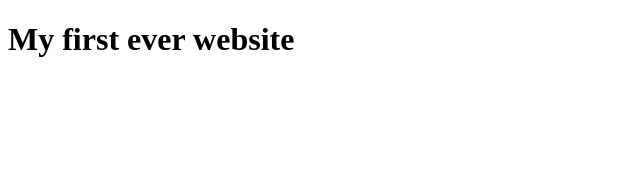
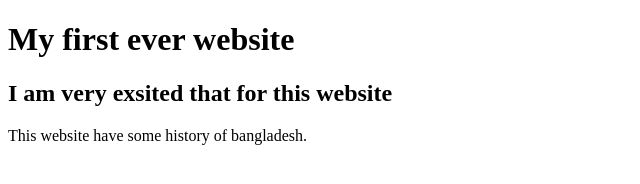
Before and after one commit to RakibulEshan/my-first-website, a plain HTML site: page index.html in a window 1280 px wide. Shown: the whole page, without its empty margins (0-640 px from the left). Drawn offline with Linux system fonts and the light colour scheme.

Commit message:
learn github

```diff
--- a/index.html
+++ b/index.html
@@ -8,5 +8,7 @@
 </head>
 <body>
     <h1>My first ever website</h1>
+    <h2>I am very exsited that for this website</h2>
+    <p>This website have some history of bangladesh.</p>
 </body>
 </html>
```
Also changed, not shown: 1 other file.
